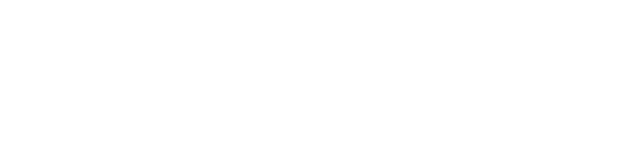
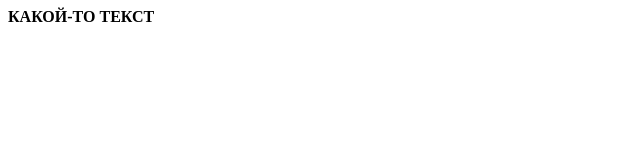
Before and after one commit to naysayeres/NodeJS, a plain HTML site: page index.html in a window 1280 px wide. Shown: the whole page, without its empty margins (0-640 px from the left). Drawn offline with Linux system fonts and the light colour scheme.

Commit message:
some changes

```diff
--- a/index.html
+++ b/index.html
@@ -1,7 +1,7 @@
 <!DOCTYPE html>
 <html lang="ru">
 <head>
-
+<b>КАКОЙ-ТО ТЕКСТ</b>
 </head>
 <body>
 </body>
```
